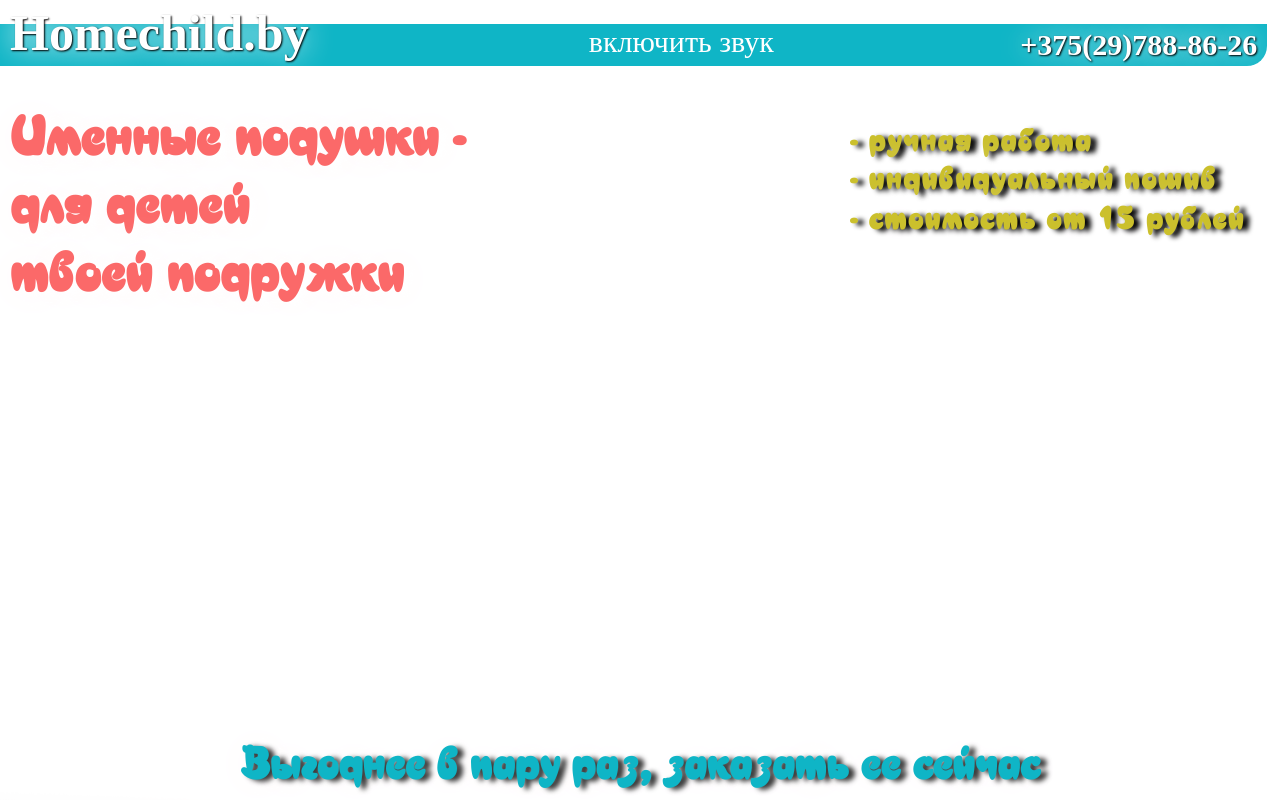
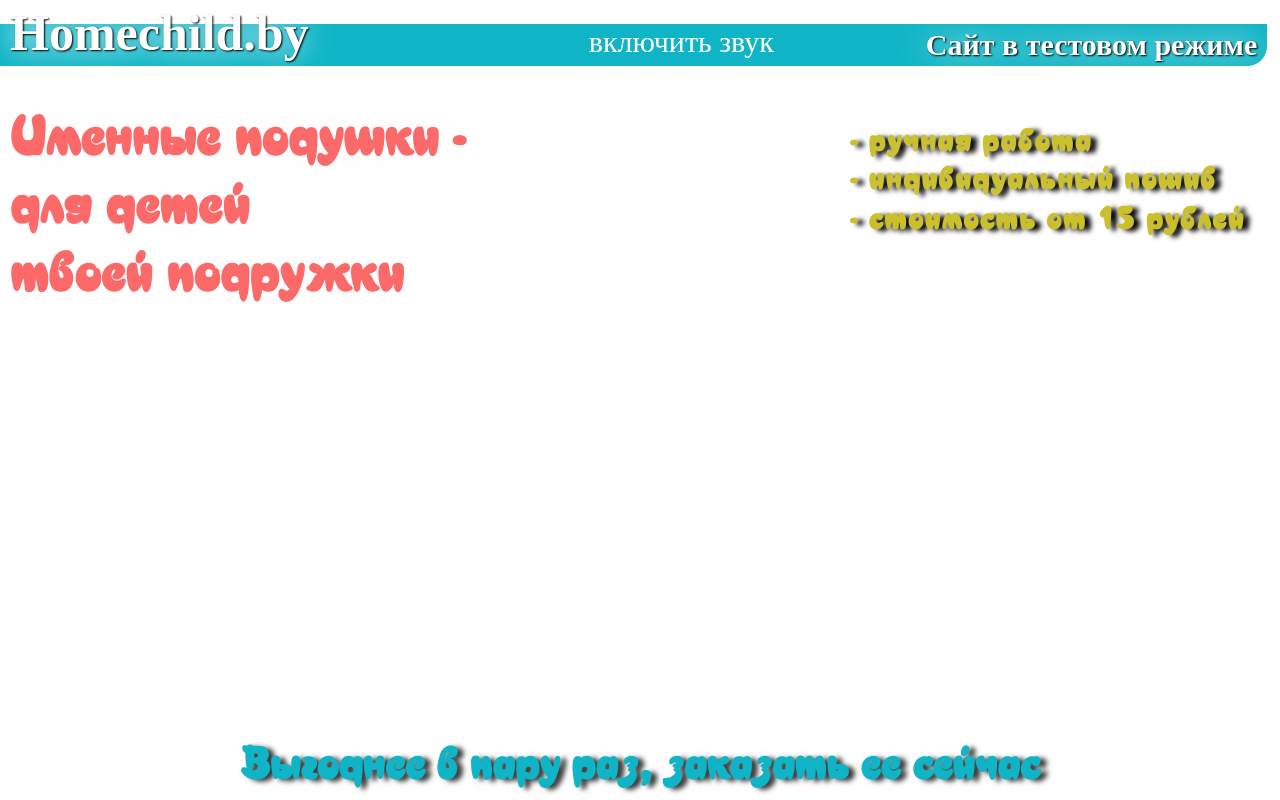
Before and after one commit to dezo103/dezo103.github.io, a plain HTML site: page index.html in a window 1280 px wide. Shown: the top 800 px of the page. Drawn offline with nearby package versions, Linux system fonts and the light colour scheme; a web font is replaced by a local one.

Commit message:
Update index.html

```diff
--- a/index.html
+++ b/index.html
@@ -28,7 +28,7 @@
 
 		<header>
 			<div class="tel">
-				<p>+375(29)788-86-26</p>
+				<p>Сайт в тестовом режиме</p>
 			</div>
 			<div class="logo">
 				<p><a href="index.html">Homechild.by</a></p>
```
